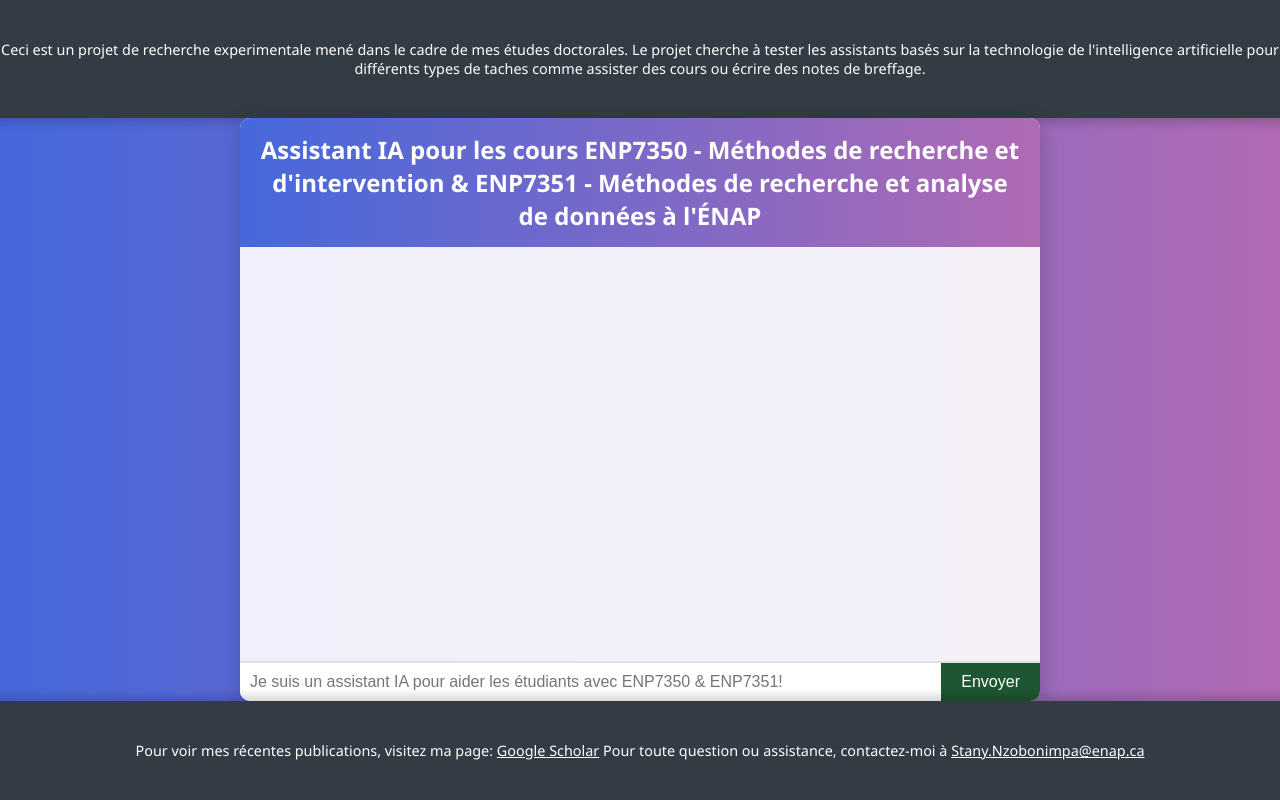
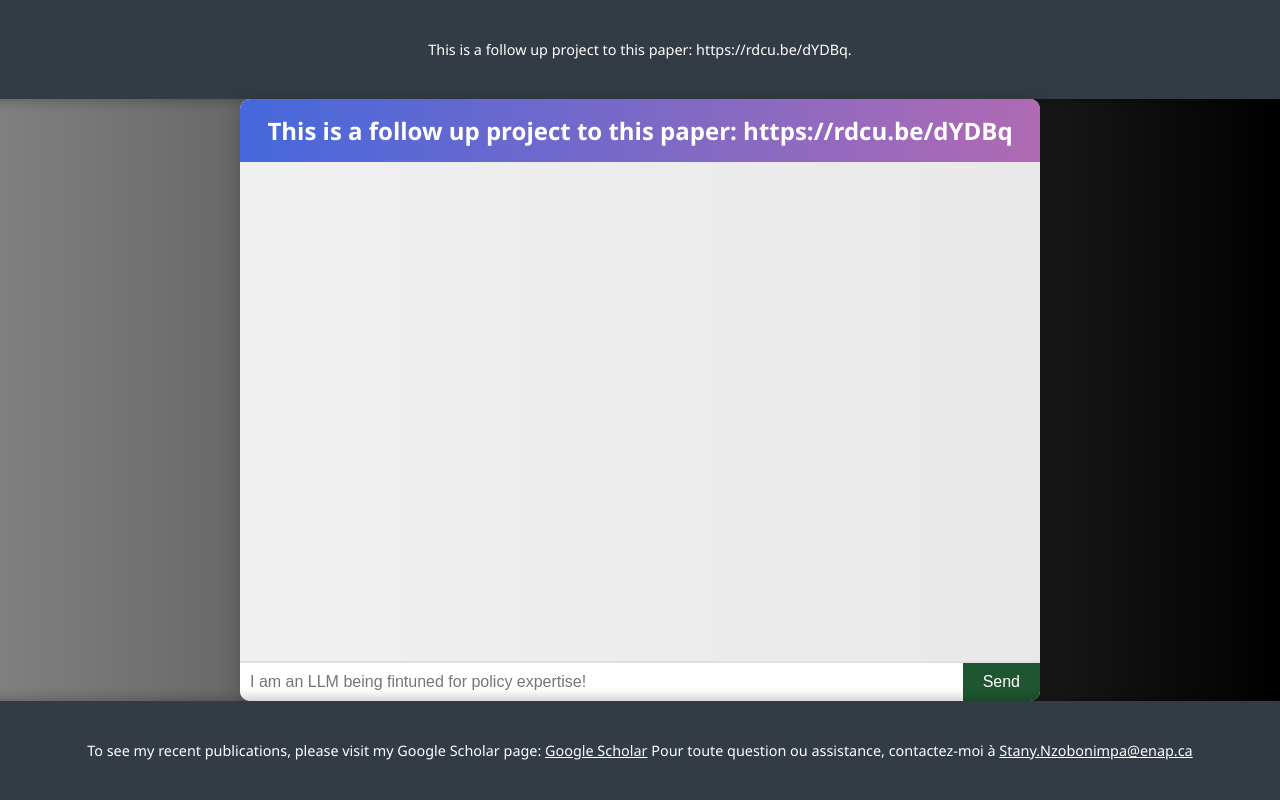
Before and after one commit to snsn3/policy-LLM, a Flask app: page / in a window 1280 px wide. Run offline with Flask 2, Linux system fonts and the light colour scheme.

Commit message:
Update index.html

```diff
--- a/templates/index.html
+++ b/templates/index.html
@@ -3,11 +3,11 @@
 <head>
     <meta charset="UTF-8">
     <meta name="viewport" content="width=device-width, initial-scale=1.0">
-    <title> Assistant de cours. </title>
+    <title> Policy LLM. </title>
     <style>
         body {
     font-family: 'Segoe UI', Tahoma, Geneva, Verdana, sans-serif;
-            background: linear-gradient(to right, #4568dc, #b06ab3);
+    background: linear-gradient(to right, #808080, #000000); /* Gradient from grey to black */
     margin: 0;
     padding: 0;
     display: flex;
@@ -16,7 +16,6 @@
     align-items: center;
     height: 100vh;
 }
-
         .chat-container {
             width: 90%;
             max-width: 800px;
@@ -123,18 +122,18 @@
 </head>
 <body>
     <div class="entete-info">
-        Ceci est un projet de recherche experimentale mené dans le cadre de mes études doctorales. Le projet cherche à tester les assistants basés sur la technologie de l'intelligence artificielle pour différents types de taches comme assister des cours ou écrire des notes de breffage.
+        This is a follow up project to this paper: https://rdcu.be/dYDBq.
     </div>
     <div class="chat-container">
-        <div class="chat-header">Assistant IA pour les cours ENP7350 - Méthodes de recherche et d'intervention & ENP7351 - Méthodes de recherche et analyse de données à l'ÉNAP</div>
+        <div class="chat-header">This is a follow up project to this paper: https://rdcu.be/dYDBq</div>
         <div class="chat-box" id="chat-box"></div>
         <div class="chat-input-container">
-            <input type="text" id="chat-input" class="chat-input" placeholder="Je suis un assistant IA pour aider les étudiants avec ENP7350 & ENP7351!" aria-label="Chat input">
-            <button class="send-button" id="send-button" aria-label="Send message">Envoyer</button>
+            <input type="text" id="chat-input" class="chat-input" placeholder="I am an LLM being fintuned for policy expertise!" aria-label="Chat input">
+            <button class="send-button" id="send-button" aria-label="Send message">Send</button>
         </div>
     </div>
     <div class="contact-info">
-        Pour voir mes récentes publications, visitez ma page:  <a href="https://scholar.google.com/citations?user=aAI6Wf8AAAAJ&hl=en&oi=ao" style="color: #ffffff; text-decoration: underline;">Google Scholar</a> Pour toute question ou assistance, contactez-moi à <a href="mailto:Stany.Nzobonimpa@enap.ca" style="color: #ffffff; text-decoration: underline;">Stany.Nzobonimpa@enap.ca</a>
+        To see my recent publications, please visit my Google Scholar page:  <a href="https://scholar.google.com/citations?user=aAI6Wf8AAAAJ&hl=en&oi=ao" style="color: #ffffff; text-decoration: underline;">Google Scholar</a> Pour toute question ou assistance, contactez-moi à <a href="mailto:Stany.Nzobonimpa@enap.ca" style="color: #ffffff; text-decoration: underline;">Stany.Nzobonimpa@enap.ca</a>
     </div>
     <script>
         const chatInput = document.getElementById('chat-input');
```
Lines whose indentation alone changed are shown as unchanged.
